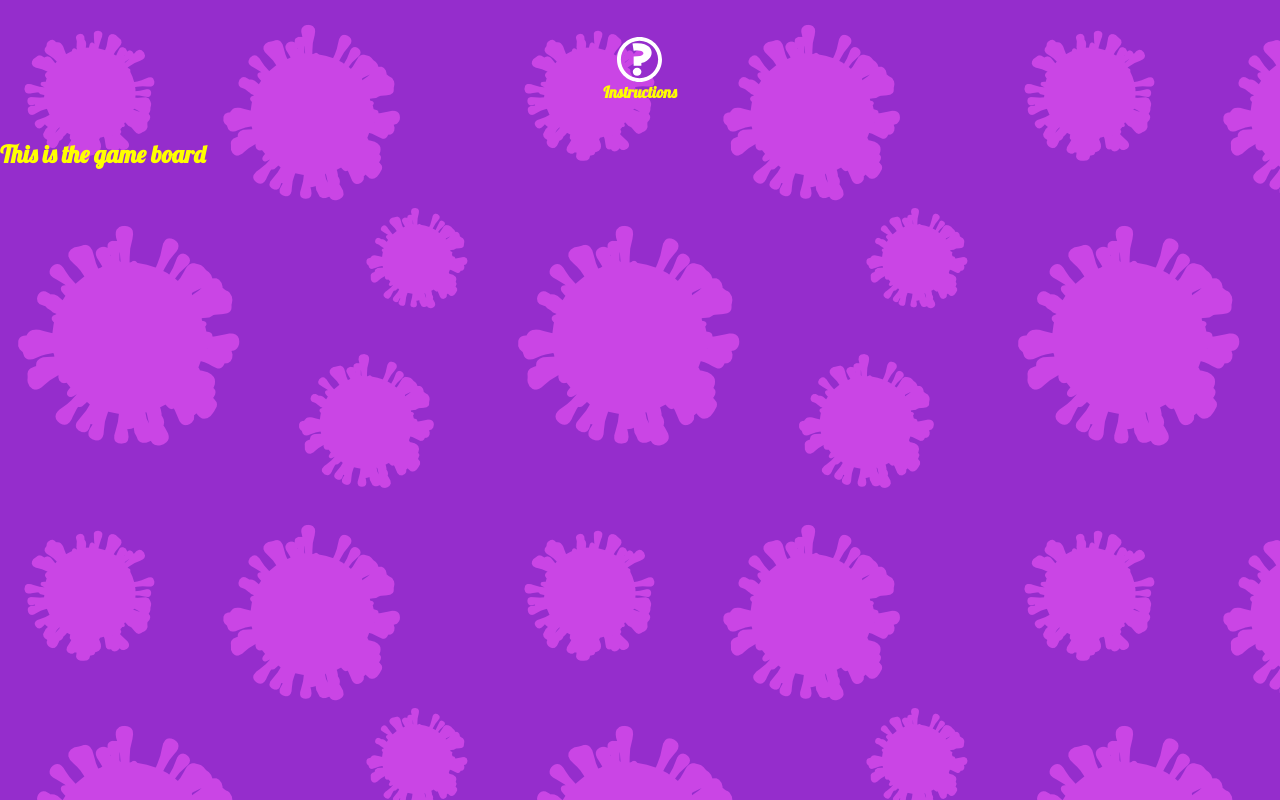
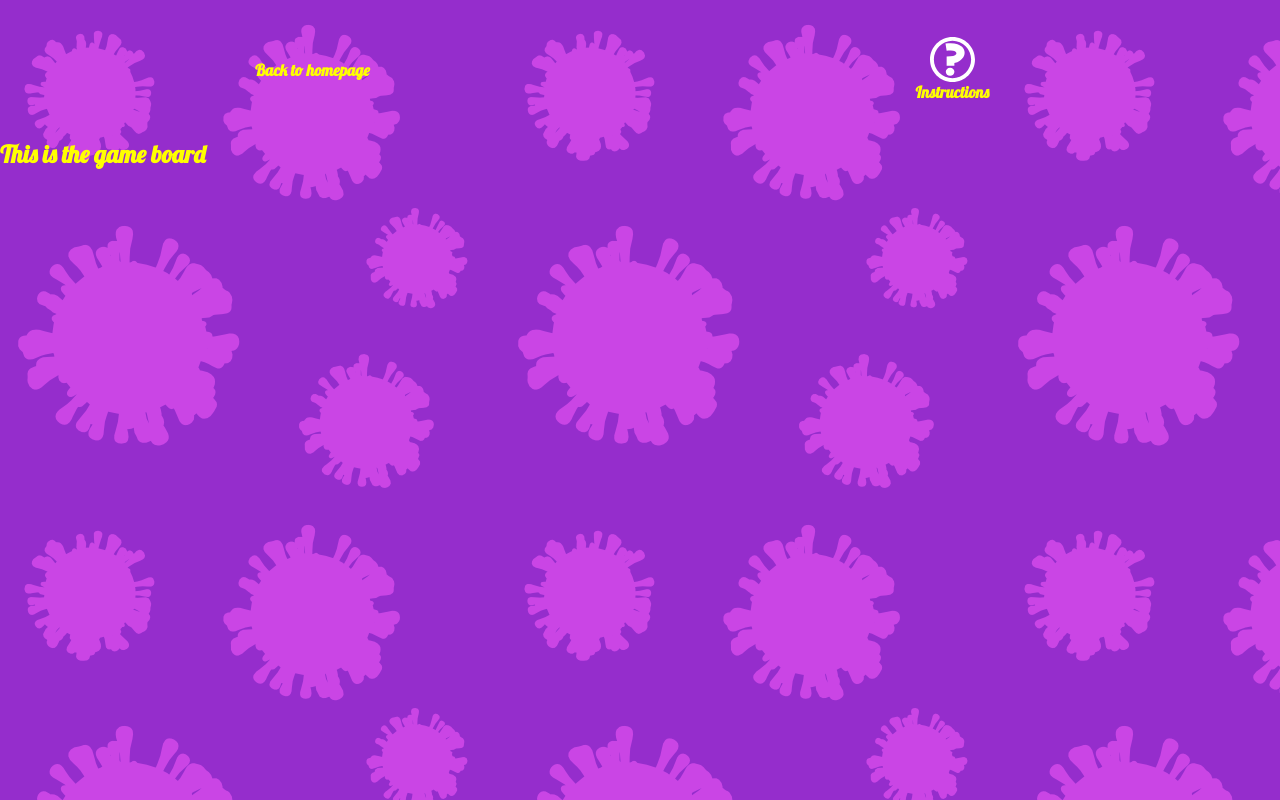
Before and after one commit to MagoroGraphics/covatars-remastered, a React (Create React App) app: page / in a window 1280 px wide. Both pictures are taken after a click on the button "Start". Built offline with nearby package versions, Linux system fonts and the light colour scheme; the HTML template or start-up script is replaced by a standard one.

Commit message:
Add back to homepage button

```diff
--- a/src/containers/MainContainer.tsx
+++ b/src/containers/MainContainer.tsx
@@ -60,6 +60,7 @@ const MainContainer = () => {
             <CovatarsLogo src="icons/covatars-logo.svg" />
           </>
         )}
+        {isGameStarted && <ScoreboardButton onClick={() => setIsGameStarted(false)}>Back to homepage</ScoreboardButton>}
         <InstructionsButtonStyled onClick={() => toggleModal("instructions")}>
           <img src="icons/instructions_icon.svg" width="45px" />
           Instructions
```
